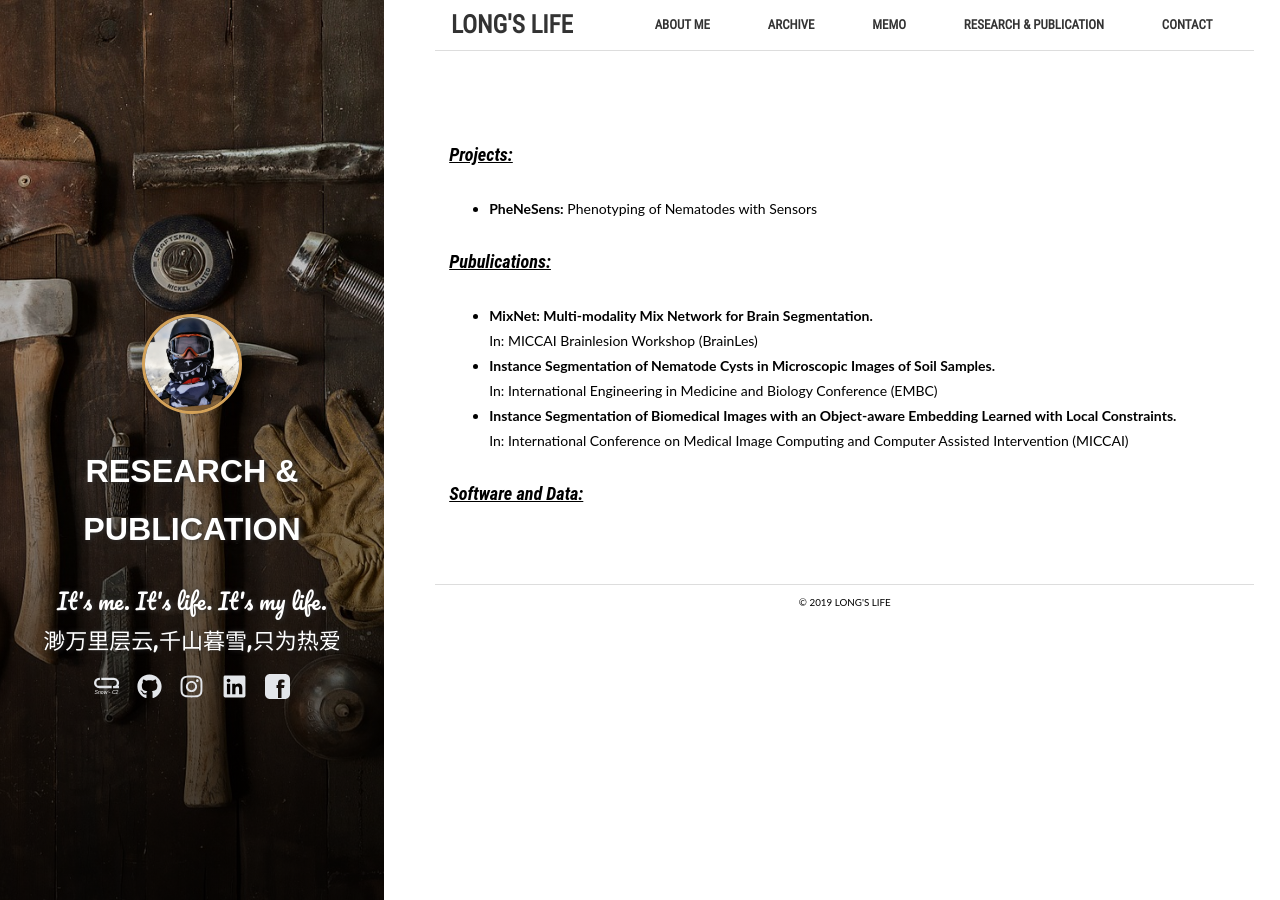
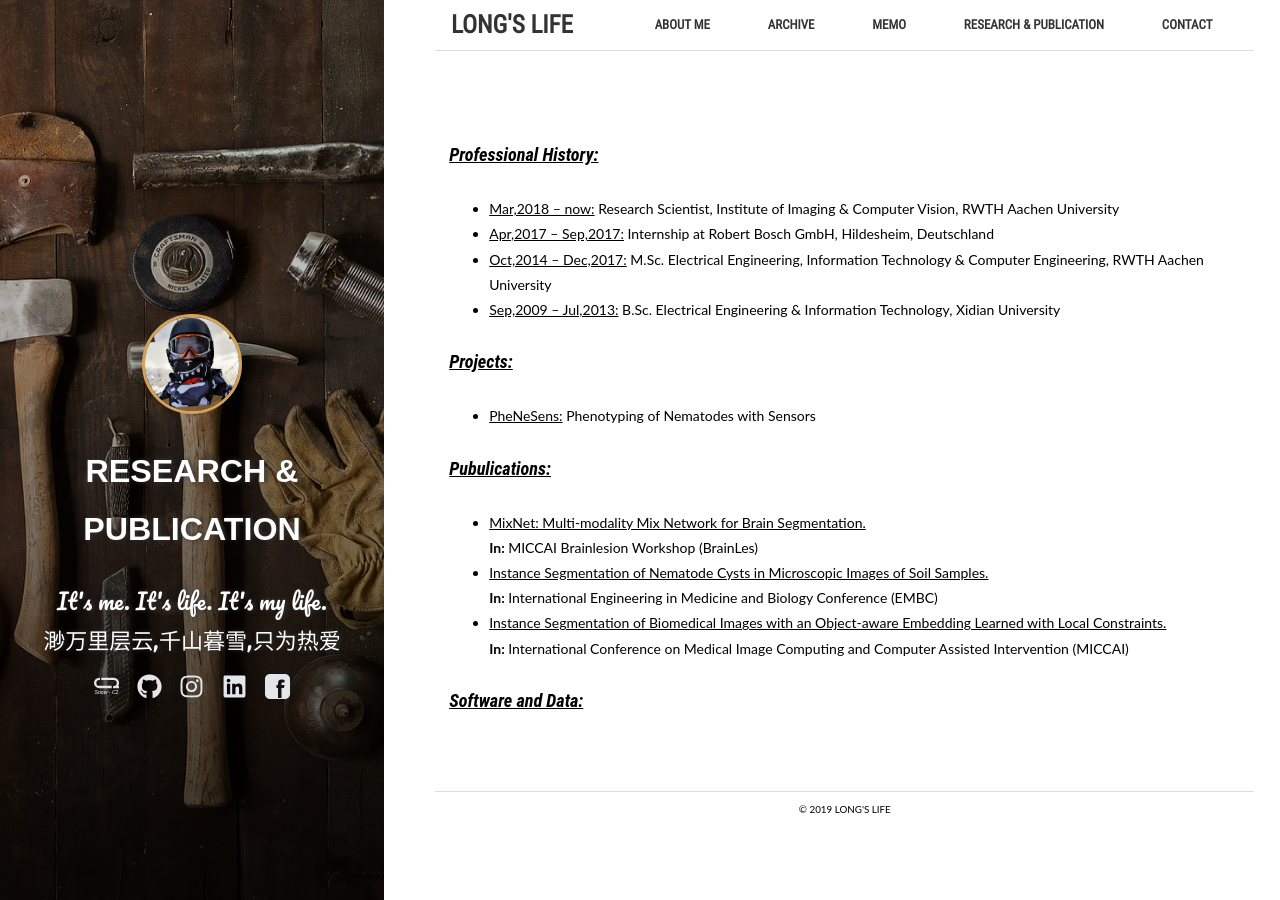
Before and after one commit to runningUnicorn/runningUnicorn.github.io, a Jekyll site: the page built from 4.research.md, in a window 1280 px wide. Built offline with Jekyll 4.4.1, drawn with Linux system fonts in a browser that asks for light colours; some web fonts are replaced.

Commit message:
update_publication

```diff
--- a/4.research.md
+++ b/4.research.md
@@ -7,17 +7,24 @@ crawlertitle: "Research & Publication"
 summary: "Research & Publication"
 active: research
 ---
+<h4><i><u>Professional History:</u></i></h4>
+<ul>
+  <li><u>Mar,2018 – now:</u> Research Scientist, Institute of Imaging & Computer Vision, RWTH Aachen University</li>
+  <li><u>Apr,2017 – Sep,2017:</u> Internship at Robert Bosch GmbH, Hildesheim, Deutschland</li>
+  <li><u>Oct,2014 – Dec,2017:</u> M.Sc. Electrical Engineering, Information Technology & Computer Engineering, RWTH Aachen University</li>
+  <li><u>Sep,2009 – Jul,2013:</u> B.Sc. Electrical Engineering & Information Technology, Xidian University</li>
+</ul>
 
 <h4><i><u>Projects:</u></i></h4>
 <ul>
-  <li><b>PheNeSens:</b> Phenotyping of Nematodes with Sensors</li>
+  <li><u>PheNeSens:</u> Phenotyping of Nematodes with Sensors</li>
 </ul>
 
 <h4><i><u>Pubulications:</u></i></h4>
 <ul>
-  <li><b>MixNet: Multi-modality Mix Network for Brain Segmentation.</b> <br/> In: MICCAI Brainlesion Workshop (BrainLes)</li>
-  <li><b>Instance Segmentation of Nematode Cysts in Microscopic Images of Soil Samples.</b> <br/> In: International Engineering in Medicine and Biology Conference (EMBC)</li>
-  <li><b>Instance Segmentation of Biomedical Images with an Object-aware Embedding Learned with Local Constraints.</b> <br/> In: International Conference on Medical Image Computing and Computer Assisted Intervention (MICCAI)</li>
+  <li><u>MixNet: Multi-modality Mix Network for Brain Segmentation.</u> <br/> <b>In: </b> MICCAI Brainlesion Workshop (BrainLes)</li>
+  <li><u>Instance Segmentation of Nematode Cysts in Microscopic Images of Soil Samples.</u> <br/> <b>In: </b> International Engineering in Medicine and Biology Conference (EMBC)</li>
+  <li><u>Instance Segmentation of Biomedical Images with an Object-aware Embedding Learned with Local Constraints.</u> <br/> <b>In: </b> International Conference on Medical Image Computing and Computer Assisted Intervention (MICCAI)</li>
 </ul>
 
 <h4><i><u>Software and Data:</u></i></h4>
```
